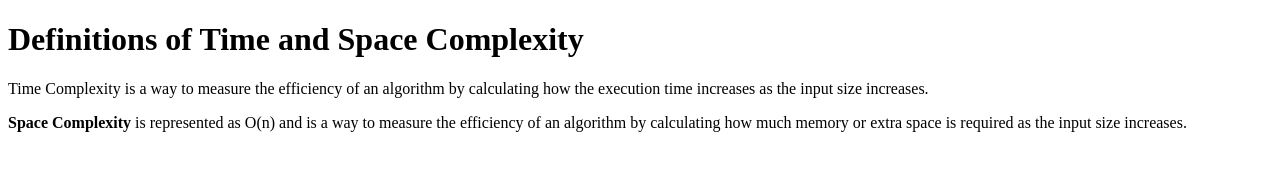
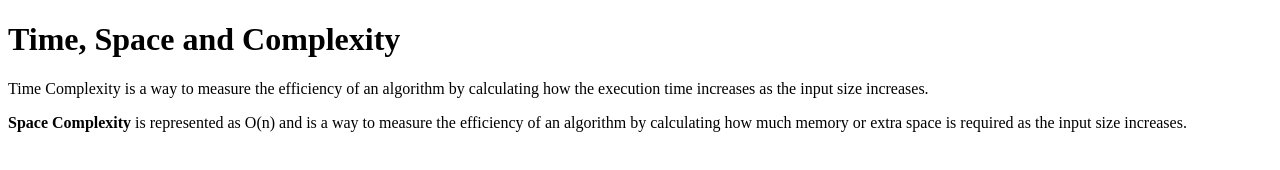
Before and after one commit to acciojob/time-and-space-complexity-Web-MohitSharma, a website: page main.html in a window 1280 px wide. Drawn offline with Linux system fonts and the light colour scheme.

Commit message:
created a submission

```diff
--- a/main.html
+++ b/main.html
@@ -8,7 +8,7 @@
 
 <body>
 	<h1>
-		Definitions of Time and Space Complexity
+		Time, Space and Complexity
 	</h1>
 	<p>
 		Time Complexity is a way to measure the efficiency of an algorithm by calculating how the execution time increases as the input size increases.
```
